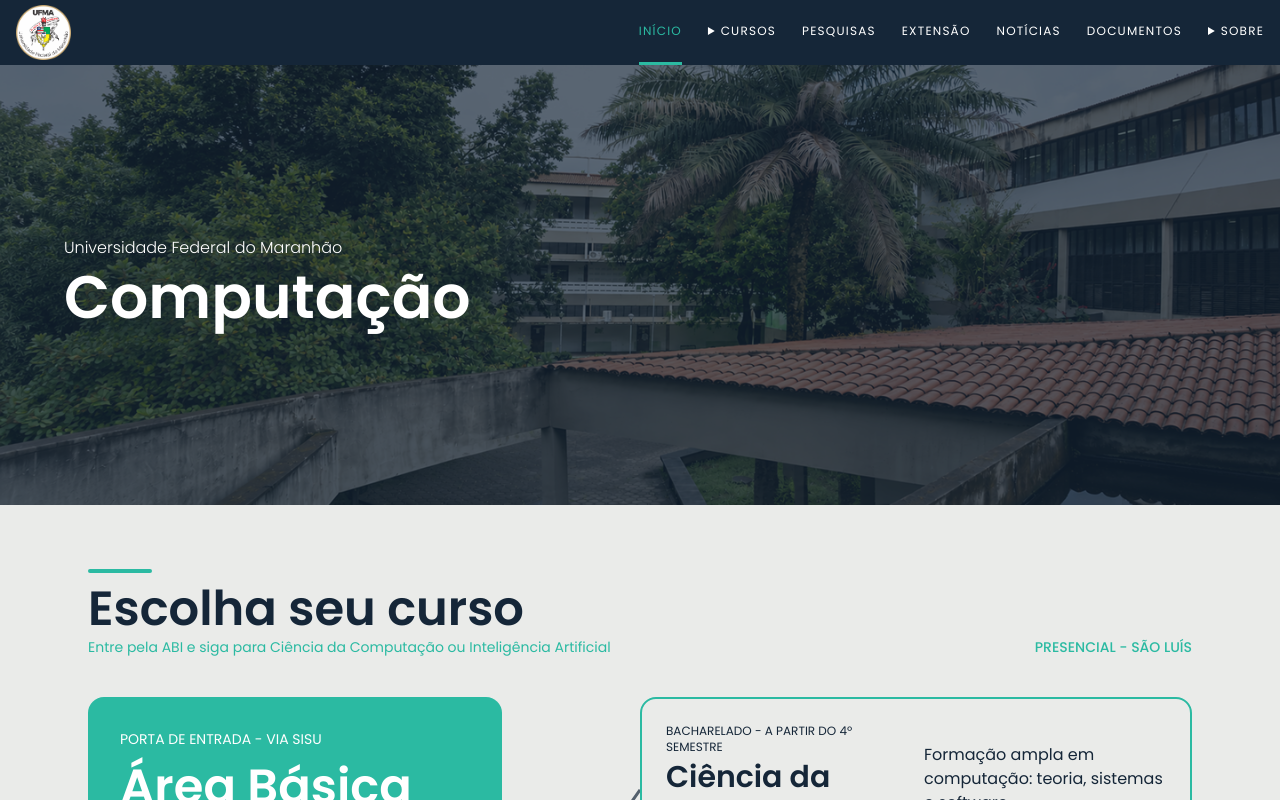
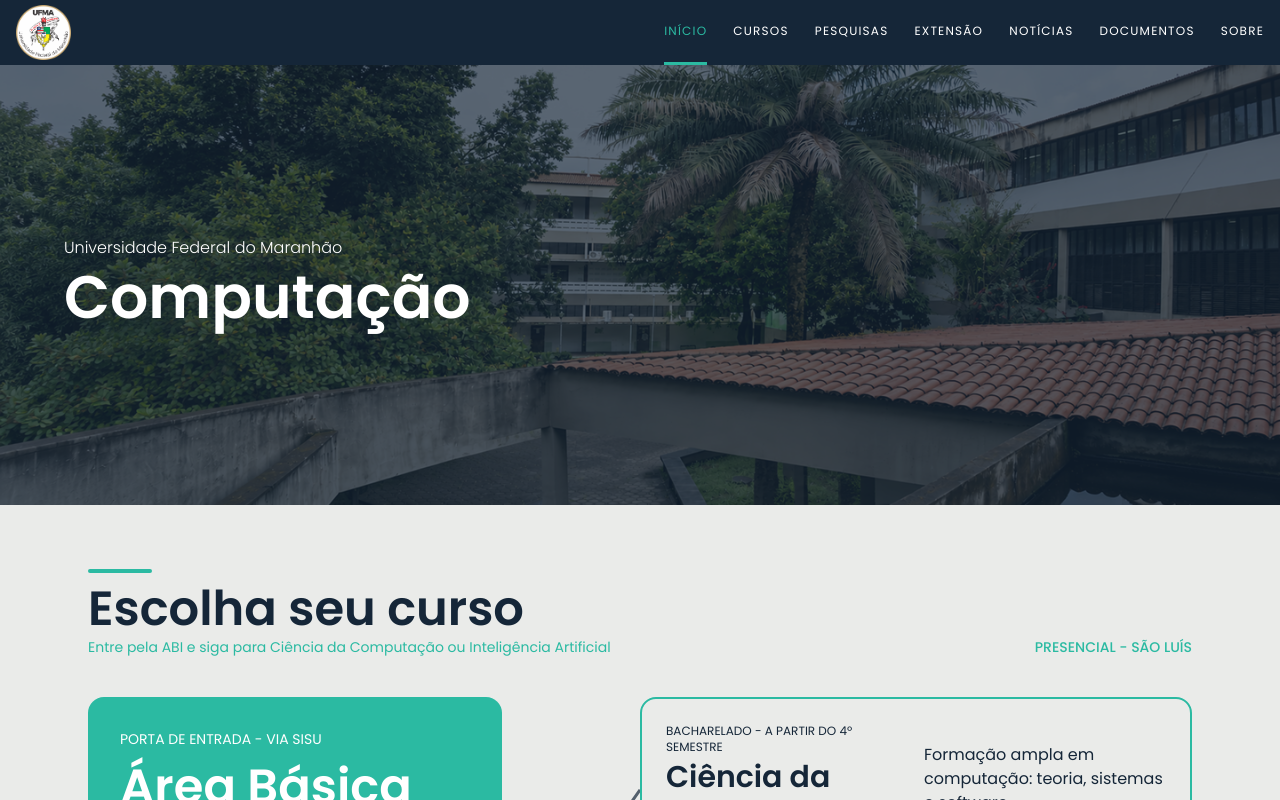
Before and after one commit to PET-Comp-UFMA/computacao-ufma, a Next.js app: page / in a window 1280 px wide. Shown: the top 800 px of the page. Built offline with nearby package versions, Linux system fonts and the light colour scheme.

Commit message:
style: menus do header usando hover

```diff
--- a/components/layout/Header.tsx
+++ b/components/layout/Header.tsx
@@ -5,11 +5,6 @@ import { usePathname } from "next/navigation";
 
 export default function Header(){
   const paginaAtual = usePathname().split("/")[1];
-
-  // Fecha o menu após uma opção ser clicada
-  function fecharMenu(menuId: string){
-    document.querySelector(menuId)?.removeAttribute("open");
-  }
 
   return (
     <header className="bg-azul-escuro text-texto-claro flex justify-between items-center px-4">
@@ -20,18 +15,18 @@ export default function Header(){
           <Link href="/" className={paginaAtual=="" ? "text-verde-claro py-5.5 border-b-3" : "py-5.5"}>INÍCIO</Link>
 
           {/* Menu cursos */}
-          <details id="menuCursos" className={paginaAtual=="cursos" ? "text-verde-claro py-5.5 border-b-3" : "py-5.5 cursor-pointer"}>
-            <summary>CURSOS</summary>
-            <div className="absolute z-1 bg-azul-escuro text-texto-claro gap-3 flex flex-col p-3 rounded-2xl">
-              <Link href="/cursos/abi/" onClick={() => fecharMenu("#menuCursos")}>Área Básica de Ingresso(ABI)</Link>
+          <div id="menuCursos" className={paginaAtual=="cursos" ? "text-verde-claro py-5.5 border-b-3 cursor-pointer group" : "py-5.5 cursor-pointer group"}>
+            <p>CURSOS</p>
+            <div className="absolute z-1 bg-azul-escuro text-texto-claro gap-3 flex-col p-3 rounded-2xl hidden group-hover:flex">
+              <Link href="/cursos/abi/">Área Básica de Ingresso(ABI)</Link>
               <hr/>
-              <Link href="#" onClick={() => fecharMenu("#menuCursos")}>Ciência da Computação</Link>
+              <Link href="#">Ciência da Computação</Link>
               <hr/>
-              <Link href="#" onClick={() => fecharMenu("#menuCursos")}>Inteligência Artificial</Link>
+              <Link href="#">Inteligência Artificial</Link>
               <hr />
-              <Link href="#" onClick={() => fecharMenu("#menuCursos")}>Licenciatura</Link>
+              <Link href="#">Licenciatura</Link>
             </div>
-          </details>
+          </div>
 
           <Link href="/pesquisa/publicacoes/"  className={paginaAtual=="pesquisa" ? "text-verde-claro py-5.5 border-b-3" : "py-5.5"}>PESQUISAS</Link>
           <Link href="/extensao/"  className={paginaAtual=="extensao" ? "text-verde-claro py-5.5 border-b-3" : "py-5.5"}>EXTENSÃO</Link>
@@ -39,16 +34,16 @@ export default function Header(){
           <Link href="/documentos/"  className={paginaAtual=="documentos" ? "text-verde-claro py-5.5 border-b-3" : "py-5.5"}>DOCUMENTOS</Link>
 
           {/* Menu sobre */}
-          <details id="menuSobre" className={paginaAtual=="sobre" ? "text-verde-claro py-5.5 border-b-3" : "py-5.5 cursor-pointer"}>
-            <summary>SOBRE</summary>
-            <div className="absolute z-1 bg-azul-escuro text-texto-claro gap-3 flex flex-col p-3 rounded-2xl right-0">
-              <Link href="/sobre/contato/" onClick={() => fecharMenu("#menuSobre")}>Contato</Link>
+          <div id="menuSobre" className={paginaAtual=="sobre" ? "text-verde-claro py-5.5 border-b-3 cursor-pointer group" : "py-5.5 cursor-pointer group"}>
+            <p>SOBRE</p>
+            <div className="absolute z-1 bg-azul-escuro text-texto-claro gap-3 flex-col p-3 rounded-2xl right-0 hidden group-hover:flex">
+              <Link href="/sobre/contato/">Contato</Link>
               <hr/>
-              <Link href="/sobre/equipe/" onClick={() => fecharMenu("#menuSobre")}>Equipe</Link>
+              <Link href="/sobre/equipe/">Equipe</Link>
               <hr />
-              <Link href="/sobre/historia/" onClick={() => fecharMenu("#menuSobre")}>Historia</Link>
+              <Link href="/sobre/historia/">Historia</Link>
             </div>
-          </details>
+          </div>
       </nav>
     </header>
   )
```
Also changed, not shown: components/home/AgendaSemestre.tsx (added).
